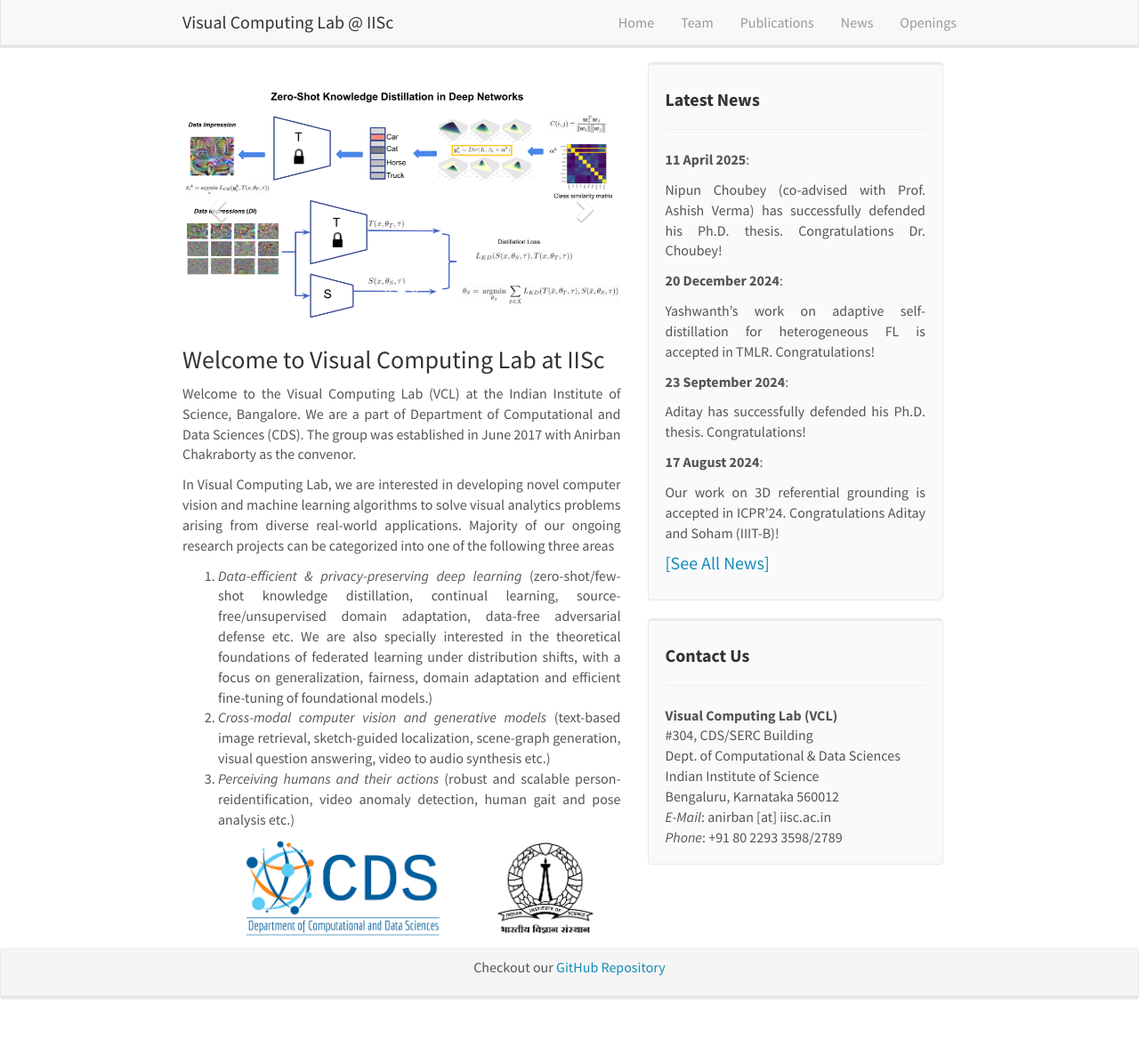
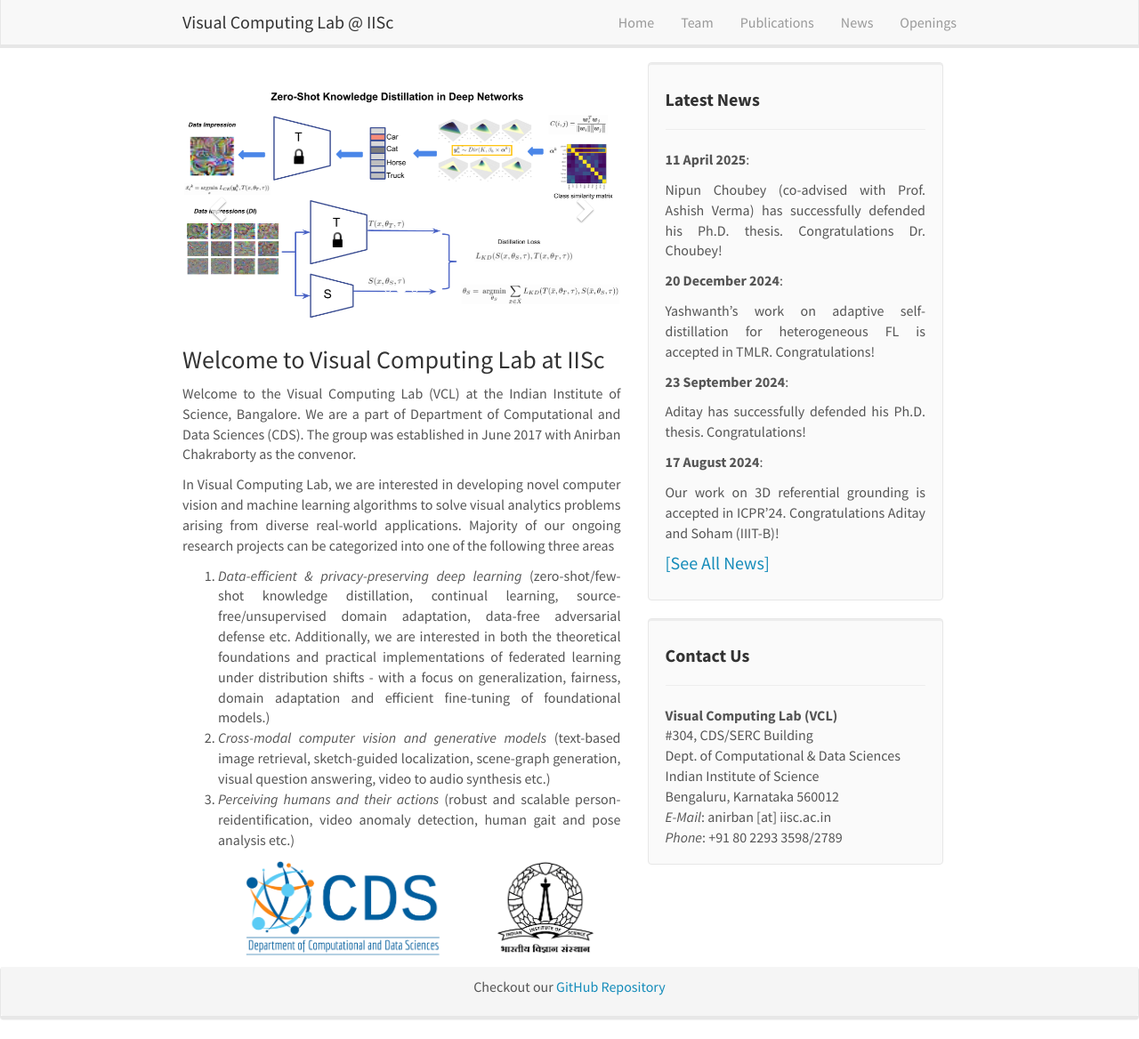
Before and after one commit to vcl-iisc/vclab-website, a Jekyll site: the page built from _pages/home.md, in a window 1280 px wide and 1168 px high. Shown: the whole window at 89% size. Built offline with Jekyll 4.4.1, drawn with Linux system fonts in a browser that asks for light colours; nearby versions of some CDN libraries.

Commit message:
Update home.md

```diff
--- a/_pages/home.md
+++ b/_pages/home.md
@@ -14,7 +14,7 @@ redirect_from:
 Welcome to the Visual Computing Lab (VCL) at the Indian Institute of Science, Bangalore. We are a part of Department of Computational and Data Sciences (CDS). The group was established in June 2017 with Anirban Chakraborty as the convenor.
 
 In Visual Computing Lab, we are interested in developing novel computer vision and machine learning algorithms to solve visual analytics problems arising from diverse real-world applications. Majority of our ongoing research projects can be categorized into one of the following three areas
-1. *Data-efficient & privacy-preserving deep learning* (zero-shot/few-shot knowledge distillation, continual learning, source-free/unsupervised domain adaptation, data-free adversarial defense etc. We are also specially interested in the theoretical foundations of federated learning under distribution shifts, with a focus on generalization, fairness, domain adaptation and efficient fine-tuning of foundational models.)
+1. *Data-efficient & privacy-preserving deep learning* (zero-shot/few-shot knowledge distillation, continual learning, source-free/unsupervised domain adaptation, data-free adversarial defense etc. Additionally, we are interested in both the theoretical foundations and practical implementations of federated learning under distribution shifts - with a focus on generalization, fairness, domain adaptation and efficient fine-tuning of foundational models.)
 2. *Cross-modal computer vision and generative models* (text-based image retrieval, sketch-guided localization, scene-graph generation, visual question answering, video to audio synthesis etc.)
 3. *Perceiving humans and their actions* (robust and scalable person-reidentification, video anomaly detection, human gait and pose analysis etc.)
 
```
